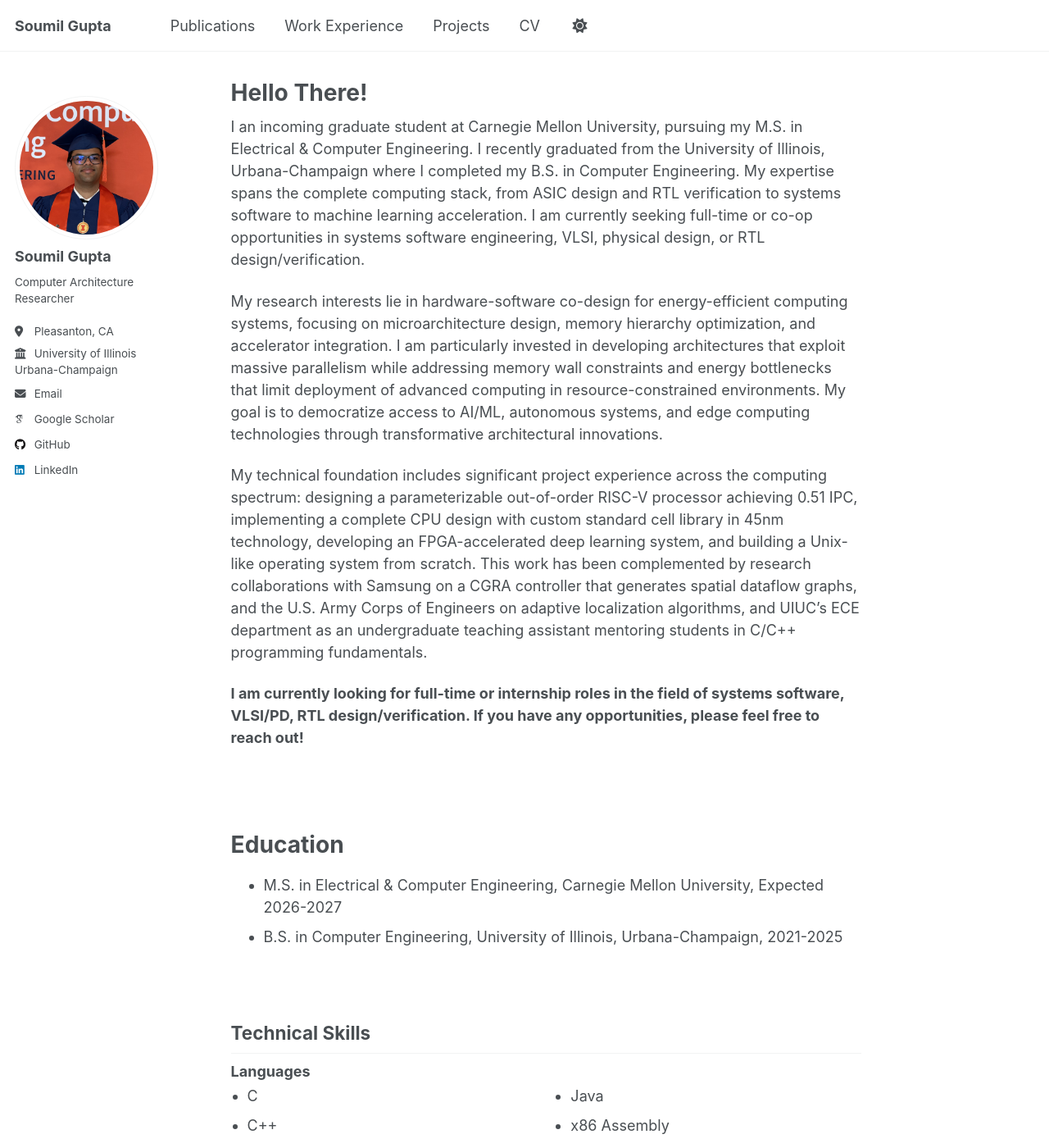
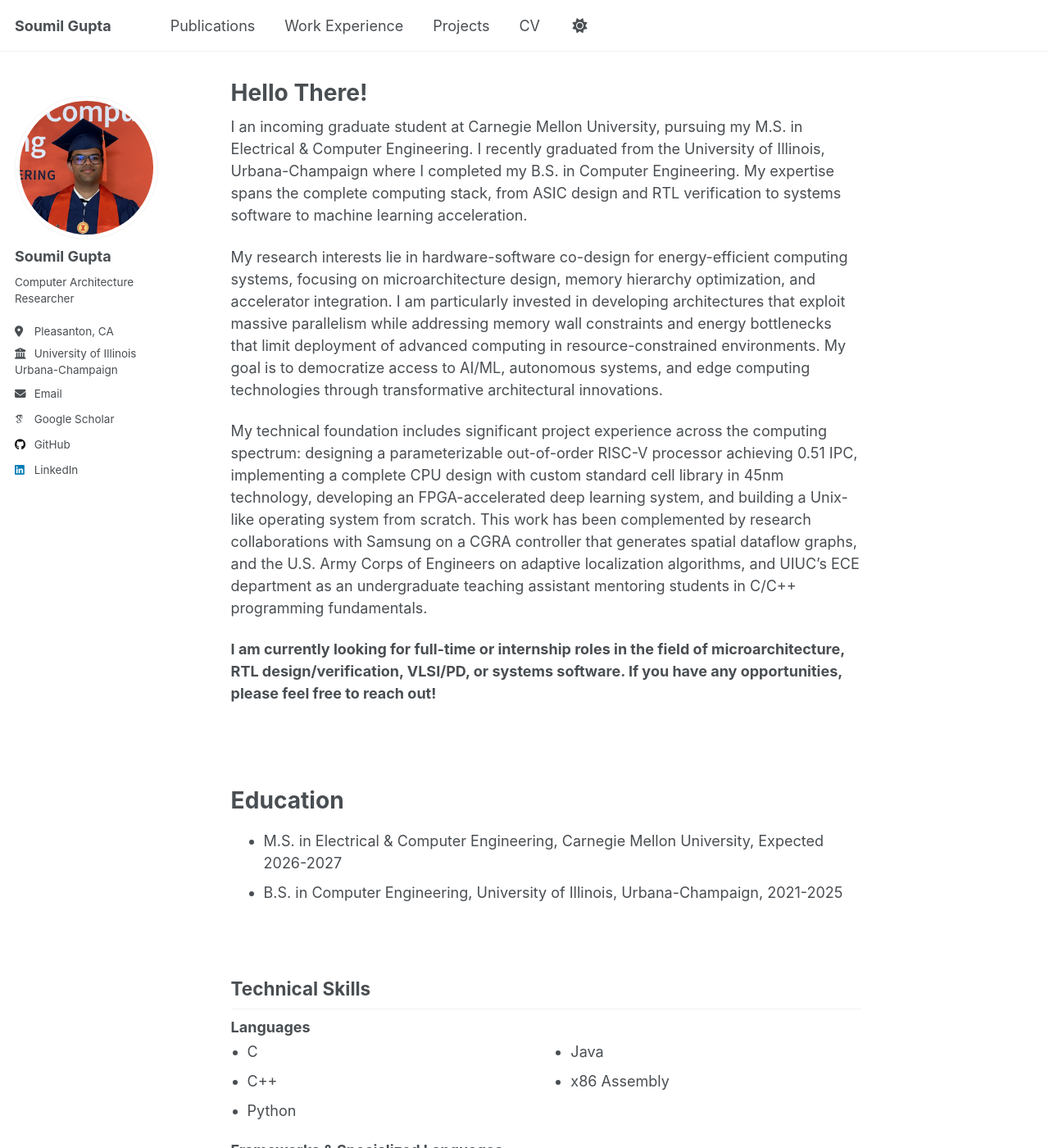
Before and after one commit to Soumilsg/soumilsg.github.io, a Jekyll site: the page built from _pages/about.md, in a window 1280 px wide and 1400 px high. Shown: the whole window at 82% size. Built offline with Jekyll 4.4.1, drawn with Linux system fonts in a browser that asks for light colours; some web fonts are replaced.

Commit message:
Update about.md

```diff
--- a/_pages/about.md
+++ b/_pages/about.md
@@ -7,14 +7,14 @@ redirect_from:
   - /about.html
 ---
 
-I an incoming graduate student at Carnegie Mellon University, pursuing my M.S. in Electrical & Computer Engineering. I recently graduated from the University of Illinois, Urbana-Champaign where I completed my B.S. in Computer Engineering. My expertise spans the complete computing stack, from ASIC design and RTL verification to systems software to machine learning acceleration. I am currently seeking full-time or co-op opportunities in systems software engineering, VLSI, physical design, or RTL design/verification.
+I an incoming graduate student at Carnegie Mellon University, pursuing my M.S. in Electrical & Computer Engineering. I recently graduated from the University of Illinois, Urbana-Champaign where I completed my B.S. in Computer Engineering. My expertise spans the complete computing stack, from ASIC design and RTL verification to systems software to machine learning acceleration.
 
 My research interests lie in hardware-software co-design for energy-efficient computing systems, focusing on microarchitecture design, memory hierarchy optimization, and accelerator integration. I am particularly invested in developing architectures that exploit massive parallelism while addressing memory wall constraints and energy bottlenecks that limit deployment of advanced computing in resource-constrained environments. My goal is to democratize access to AI/ML, autonomous systems, and edge computing technologies through transformative architectural innovations.
 
 My technical foundation includes significant project experience across the computing spectrum: designing a parameterizable out-of-order RISC-V processor achieving 0.51 IPC, implementing a complete CPU design with custom standard cell library in 45nm technology, developing an FPGA-accelerated deep learning system, and building a Unix-like operating system from scratch. This work has been complemented by research collaborations with Samsung on a CGRA controller that generates spatial dataflow graphs, and the U.S. Army Corps of Engineers on adaptive localization algorithms, and UIUC's ECE department as an undergraduate teaching assistant mentoring students in C/C++ programming fundamentals.
 
 
-**I am currently looking for full-time or internship roles in the field of systems software, VLSI/PD, RTL design/verification. If you have any opportunities, please feel free to reach out!**
+**I am currently looking for full-time or internship roles in the field of microarchitecture, RTL design/verification, VLSI/PD, or systems software. If you have any opportunities, please feel free to reach out!**
 
 
 <br><br>
```
